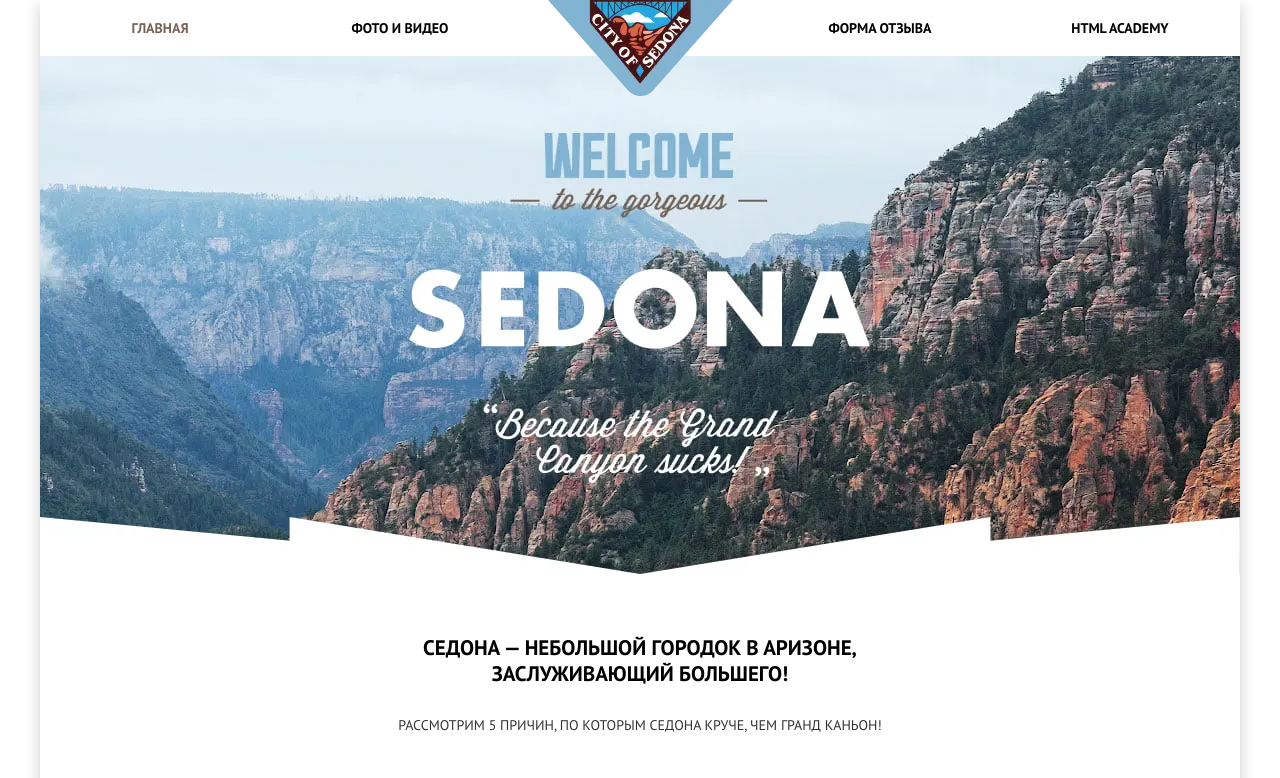
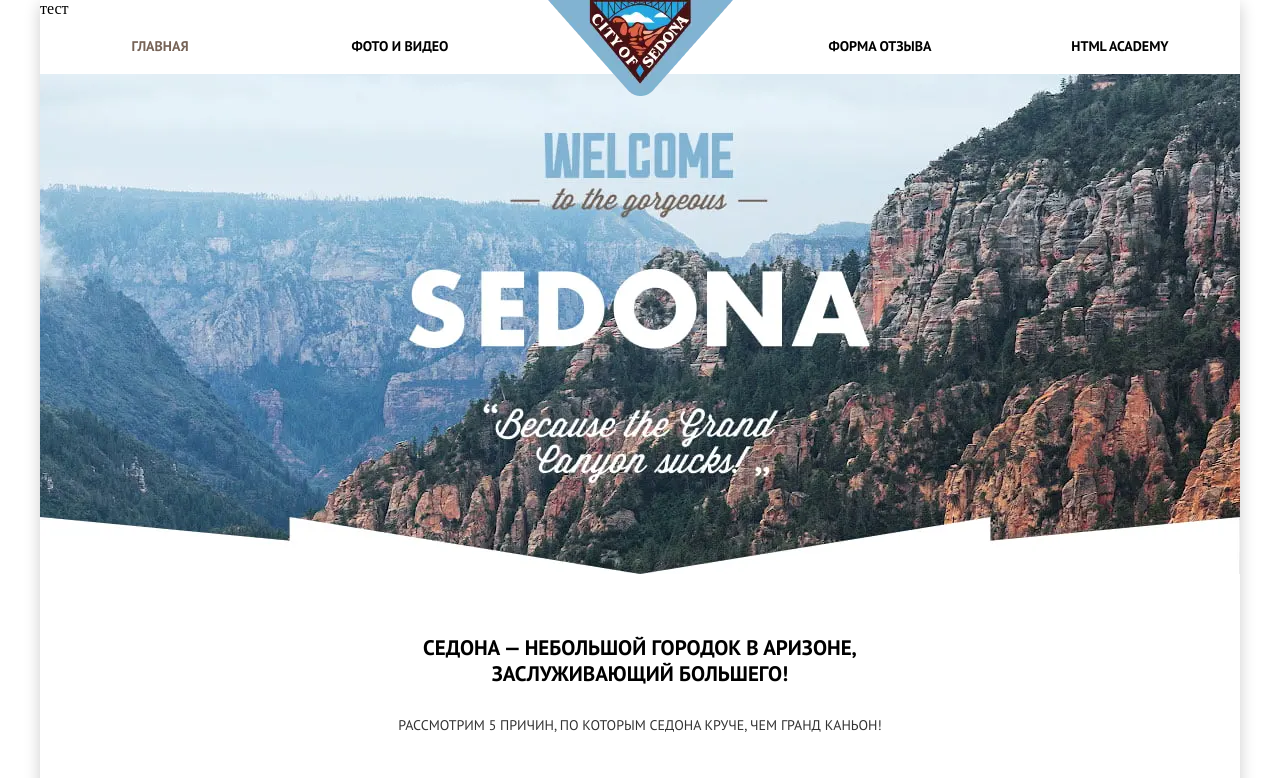
Before and after one commit to htmlacademy-adaptive/360863-sedona-27, a website: page source/index.html in a window 1280 px wide. Shown: the top 778 px of the page. Drawn offline with nearby package versions, Linux system fonts and the light colour scheme; files that its build step writes are made by us from their sources.

Commit message:
просто для комита

```diff
--- a/source/index.html
+++ b/source/index.html
@@ -14,7 +14,7 @@
   <body class="page__body">
     <div class="page__container">
       <header class="main-header main-header--welcome main-header--nojs"> <!--main-header&#45;&#45;nojs убирается если не работает js-->
-        <nav class="main-nav">
+        <nav class="main-nav">тест
           <ul class="main-nav__list main-nav__list--shown main-nav__list--nojs menu"> <!--main-nav__list&#45;&#45;nojs убирается если не работает js-->
             <li class="menu__item menu__item--main menu__item--current">
               <a class="menu__link" href="index.html">Главная</a>
```
